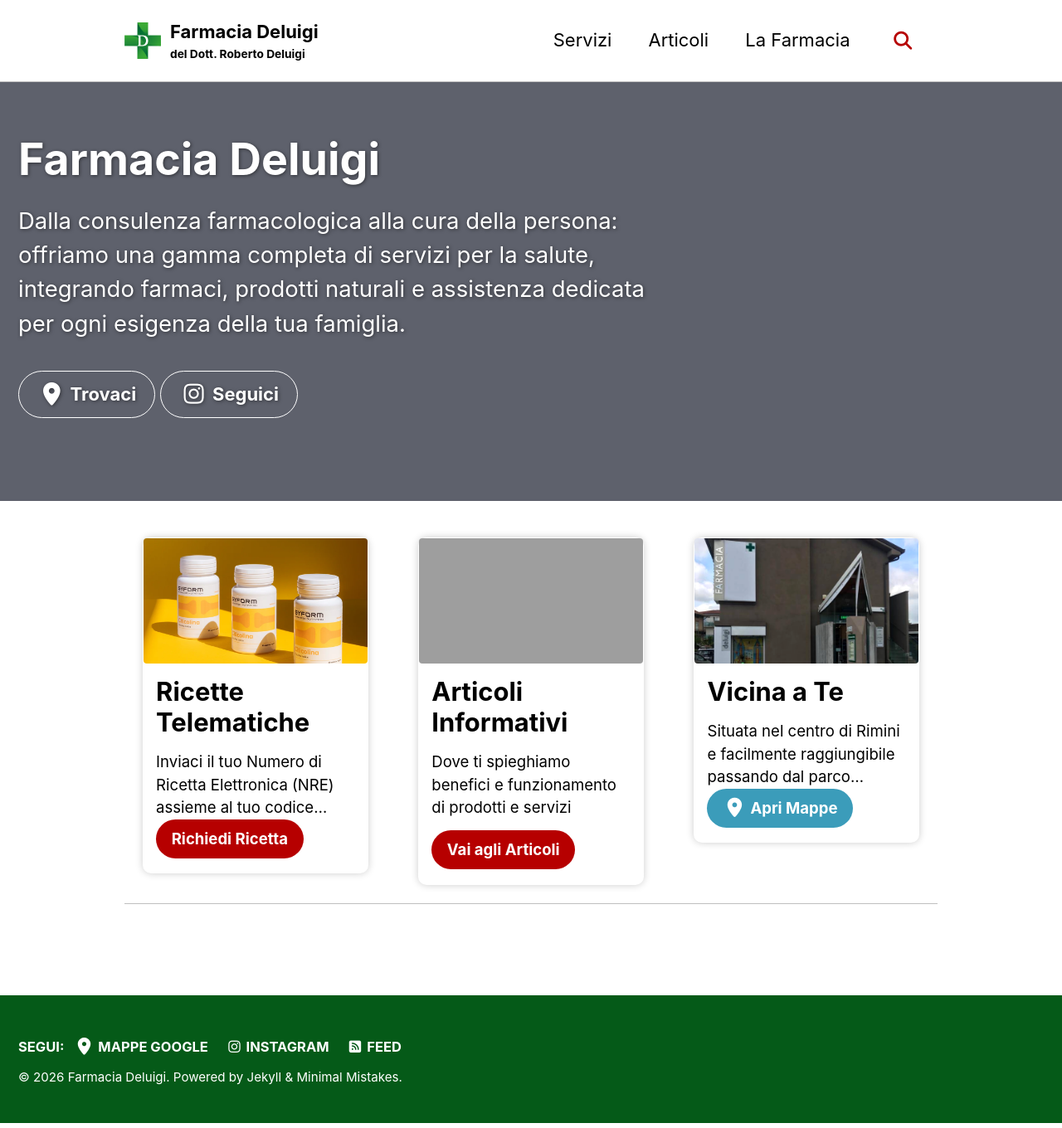
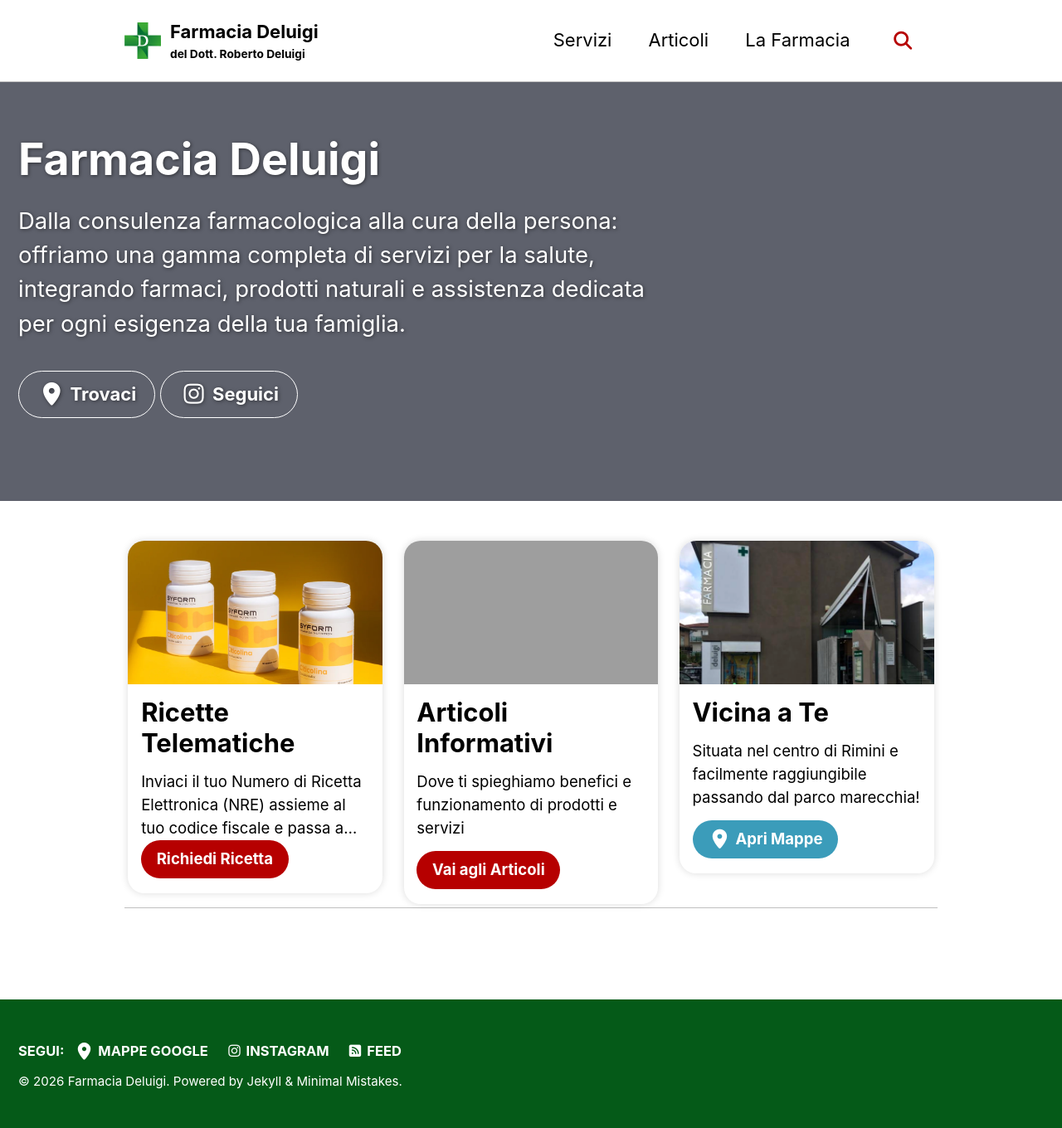
Before and after one commit to farmdeluigi/FarmaciaDeluigi, a Jekyll site: the page built from index.md, in a window 1280 px wide. Shown: the whole page at 83% size. Built offline with Jekyll 4.4.1, drawn with Linux system fonts in a browser that asks for light colours; cached includes are drawn as plain includes; grey boxes are pictures that could not be loaded.

Commit message:
tidy up which cards hover and which don't

```diff
--- a/_sass/custom/_custom.scss
+++ b/_sass/custom/_custom.scss
@@ -73,6 +73,8 @@ $notice-info-border-color: mix(#000, $info-color, 30%) !default;
 }
 /* END BETTER EXCERPT CLAMPING */
 
+.list__item,
+.grid__item {
   .archive__item {
         border: 1px solid #00b32a00; /*transparent border so we can make it appear on hover without shifting content */
         border-radius: 10px 10px 10px 10px;
@@ -106,6 +108,8 @@ $notice-info-border-color: mix(#000, $info-color, 30%) !default;
     .archive__item-title a {
         color: $link-color !important;
     }
+}
+
 
 /* left-aligned teaser */
 .archive__item {
--- a/_sass/custom/_feature_row.scss
+++ b/_sass/custom/_feature_row.scss
@@ -10,6 +10,9 @@
 .feature__item .archive__item-teaser {
   aspect-ratio: 16 / 9 !important; /* 4 / 3 - 1 / 1 */
   overflow: hidden !important;
+  border-radius: 20px 20px 0 0;
+  -webkit-border-radius: 20px 20px 0 0;
+  -moz-border-radius: 20px 20px 0 0;
 }
 
 .feature__item .archive__item-teaser img {
@@ -26,3 +29,19 @@
   margin-bottom: 0 !important;
   padding-bottom: 0 !important;
 }
+
+.feature__item {
+  .archive__item {
+        border-radius: 20px 20px 20px 20px;
+        -webkit-border-radius: 20px 20px 20px 20px;
+        -moz-border-radius: 20px 20px 20px 20px;
+
+        box-shadow: 0px 0px 10px rgba(0,0,0,0.14);
+        -webkit-box-shadow: 0px 0px 10px rgba(0,0,0,0.14);
+        -moz-box-shadow: 0px 0px 10px rgba(0,0,0,0.14);
+
+        min-height: 3rem; /* 48px touch target */
+
+        margin: 0.2rem;
+  }
+}
```
Lines whose indentation alone changed are shown as unchanged.
